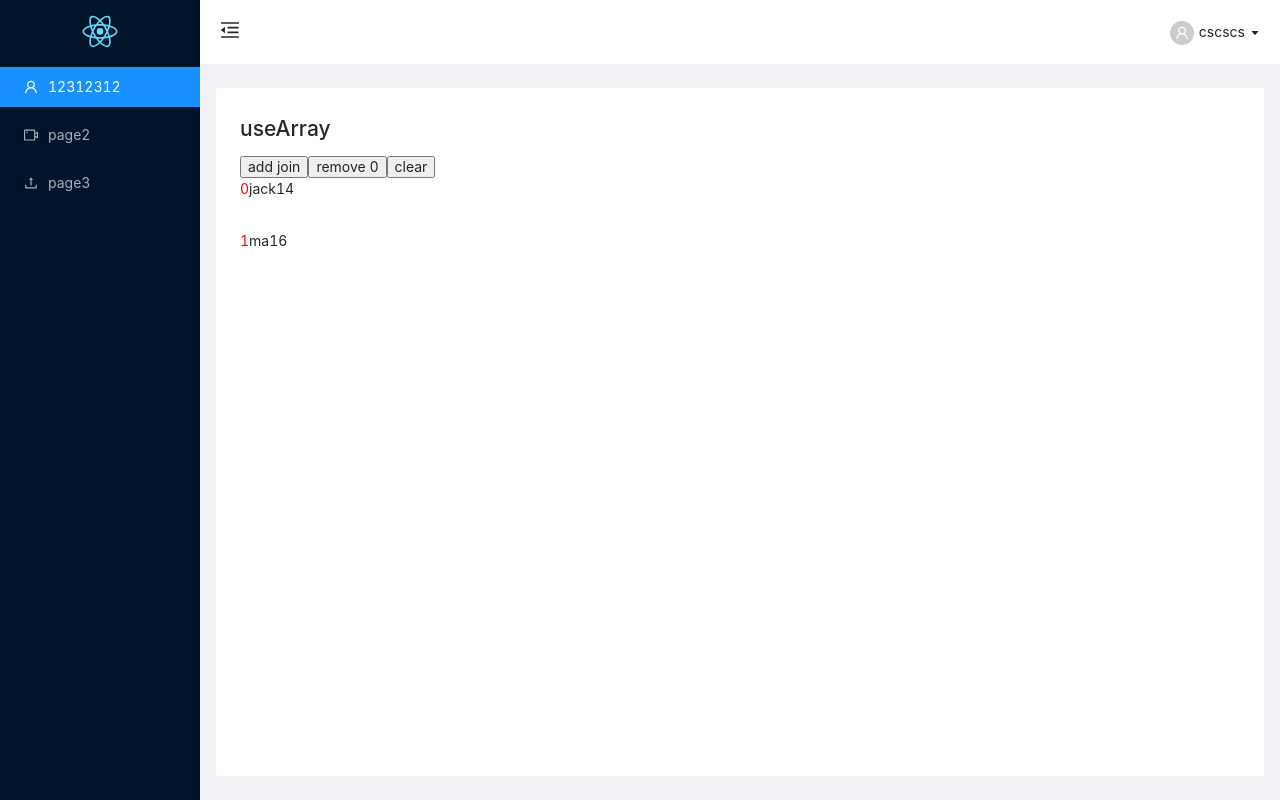
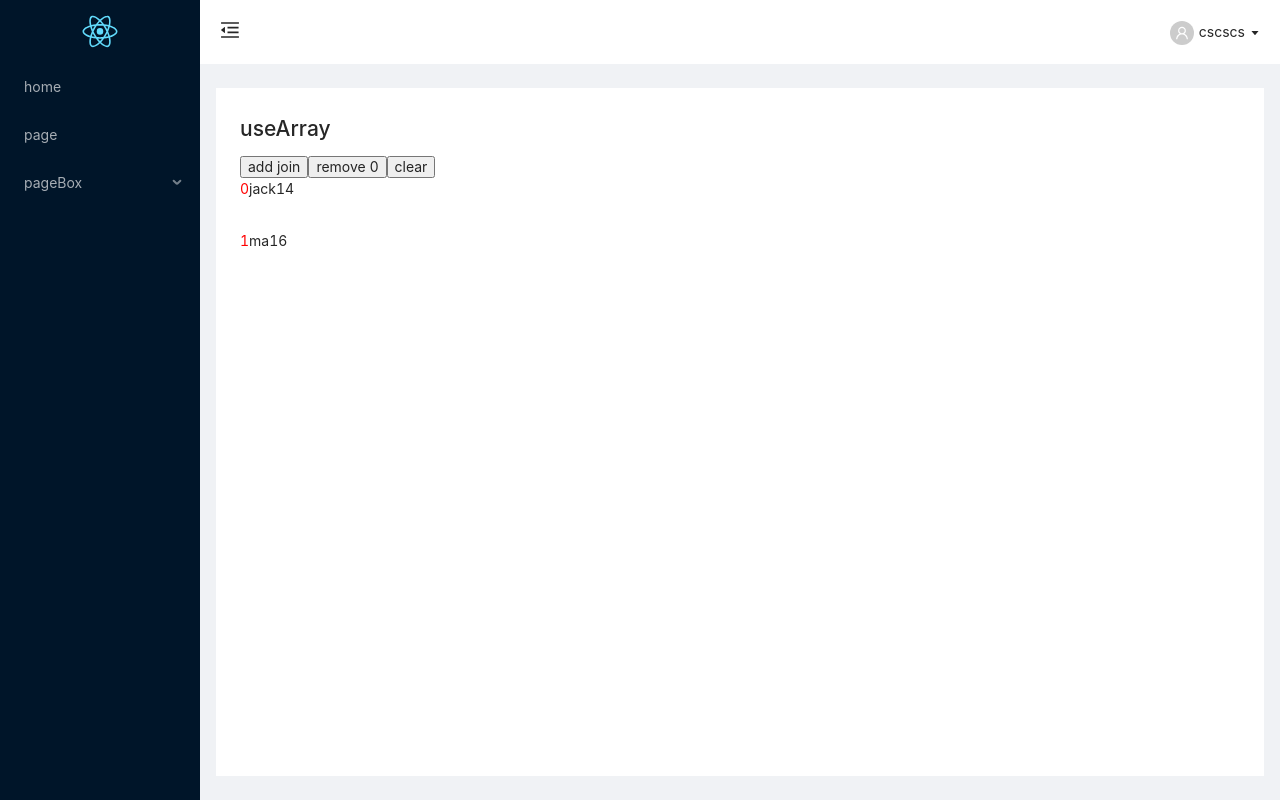
Before and after one commit to AntzyMo/react-ant-template, a React (Vite) app: page /#/login in a window 1280 px wide. Both pictures are taken after a click on the button "登 录". Built offline with nearby package versions, Linux system fonts and the light colour scheme.

Commit message:
handle sidebar

```diff
--- a/package.json
+++ b/package.json
@@ -12,6 +12,7 @@
     "@ant-design/icons": "^4.7.0",
     "@reduxjs/toolkit": "^1.8.2",
     "@types/mockjs": "^1.0.6",
+    "@types/path-browserify": "^1.0.0",
     "antd": "^4.21.0",
     "axios": "^0.27.2",
     "normalize.css": "^8.0.1",
@@ -41,6 +42,7 @@
     "husky": "^8.0.1",
     "less": "^4.1.3",
     "mockjs": "^1.1.0",
+    "path-browserify": "^1.0.1",
     "postcss": "^8.4.14",
     "postcss-preset-env": "^7.7.1",
     "prettier": "^2.6.2",
--- a/src/layout/components/header/index.tsx
+++ b/src/layout/components/header/index.tsx
@@ -1,14 +1,17 @@
+import './index.less'
 import { createElement } from 'react'
+import { useDispatch } from 'react-redux'
+import { useNavigate } from 'react-router-dom'
+
+import { Avatar, Dropdown, Menu } from 'antd'
 import {
   MenuUnfoldOutlined,
   MenuFoldOutlined,
   UserOutlined,
   CaretDownOutlined
 } from '@ant-design/icons'
-import { Avatar, Dropdown, Menu } from 'antd'
-import { useDispatch } from 'react-redux'
+
 import { removeToken } from '@/store/modules/user'
-import './index.less'
 
 interface props {
   collapsed: boolean
@@ -17,9 +20,11 @@ interface props {
 
 const MenuCom = () => {
   const dispatch = useDispatch()
+  const navigate = useNavigate()
   const handleMenuClick = (e: any) => {
     if (e.key === '1') {
       dispatch(removeToken())
+      navigate('/login', { replace: true })
     }
   }
 
--- a/src/layout/components/sidebar/index.tsx
+++ b/src/layout/components/sidebar/index.tsx
@@ -1,49 +1,72 @@
 import './index.less'
+import { Link } from 'react-router-dom'
+import { resolve } from 'path-browserify'
+
 import { Menu } from 'antd'
-import {
-  UserOutlined,
-  VideoCameraOutlined,
-  UploadOutlined
-} from '@ant-design/icons'
-import { Link } from 'react-router-dom'
 
-// const items = () => {
-//   console.log(router, 'router')
-//   const route = router.filter(item => {
-//     if (item.children) {
-//       if (item.children.length === 1) {
-//         return [key]
-//       }
-//     }
-//   })
+import type { routes, typeForArr } from '@/type'
+import type { MenuProps } from 'antd'
 
-//   console.log(route, 'route')
-// }
+import { asyncRoutesList } from '@/router/routes'
+
+type menuProps = typeForArr<MenuProps['items']>
+
+/* 拼接路由地址 */
+const resolvePath = (basePath: string, routePath: string) => {
+  return basePath ? resolve(basePath, routePath) : routePath
+}
+
+/* 处理侧边栏 */
+let prvPath = '/'
+const handleMenu = (asyncRoutesList: routes[], path?: string) => {
+  const list: menuProps[] = asyncRoutesList.map(item => {
+    let routesProject: menuProps = {
+      key: resolvePath(path ?? '', item.path ?? ''),
+      icon: item.meta?.icon
+    }
+
+    prvPath = routesProject.key as string
+
+    if (item.children?.length) {
+      if (item.children.length === 1) {
+        routesProject = {
+          ...routesProject,
+          label: (
+            <Link to={routesProject.key as string}>
+              {item.meta?.title ?? item.children[0].meta?.title}
+            </Link>
+          )
+        }
+      } else {
+        routesProject = {
+          ...routesProject,
+          label: item.meta?.title ?? item.children[0].meta?.title,
+          children: handleMenu(item.children, prvPath)
+        }
+      }
+    } else {
+      routesProject = {
+        ...routesProject,
+        label: <Link to={routesProject.key as string}>{item.meta?.title}</Link>
+      }
+    }
+    return routesProject
+  })
+
+  return list
+}
 
 const Siderbar = () => {
+  const items = handleMenu(asyncRoutesList)
+  console.log(items, 'items')
+
   return (
     <div className='Siderbar'>
       <Menu
         theme='dark'
         mode='inline'
         defaultSelectedKeys={['1']}
-        items={[
-          {
-            key: '1',
-            icon: <UserOutlined />,
-            label: <Link to='/page'>12312312</Link>
-          },
-          {
-            key: '2',
-            icon: <VideoCameraOutlined />,
-            label: <Link to='/page1'>page2</Link>
-          },
-          {
-            key: '3',
-            icon: <UploadOutlined />,
-            label: <Link to='/page1/page3'>page3</Link>
-          }
-        ]}
+        items={items}
       />
     </div>
   )
--- a/src/router/index.tsx
+++ b/src/router/index.tsx
@@ -8,7 +8,8 @@ import router from './routes'
 // 白名单(不需要登录就可以访问的名单)
 const whiteList = ['/login']
 
-const Router = () => {
+/* 路由守卫 */
+const useAuthRouter = () => {
   const location = useLocation()
   const navigate = useNavigate()
   const element = useRoutes(router)
@@ -24,7 +25,6 @@ const Router = () => {
       }
     } else {
       if (!whiteList.includes(pathname)) {
-        console.log(44)
         navigate('/login', { replace: true })
       }
     }
@@ -34,6 +34,11 @@ const Router = () => {
     authRouter()
   }, [pathname])
 
+  return element
+}
+
+const Router = () => {
+  const element = useAuthRouter()
   return <>{element}</>
 }
 
--- a/src/router/routes.tsx
+++ b/src/router/routes.tsx
@@ -1,6 +1,5 @@
 import { lazy } from 'react'
-import type { RouteObject } from 'react-router-dom'
-
+import type { routes } from '@/type'
 import Layout from '../layout'
 import Login from '@/views/login'
 
@@ -10,14 +9,15 @@ const Page2 = lazy(() => import('../views/page1/page2'))
 const Page3 = lazy(() => import('../views/page1/page3'))
 const NoPage = lazy(() => import('../views/noPage'))
 
-export const asyncRoutesList: RouteObject[] = [
+export const asyncRoutesList: routes[] = [
   {
     path: '/',
     element: <Layout />,
     children: [
       {
         index: true,
-        element: <Home />
+        element: <Home />,
+        meta: { title: 'home' }
       }
     ]
   },
@@ -28,28 +28,32 @@ export const asyncRoutesList: RouteObject[] = [
     children: [
       {
         index: true,
-        element: <Page />
+        element: <Page />,
+        meta: { title: 'page' }
       }
     ]
   },
 
   {
-    path: '/page1',
+    path: '/pageBox',
     element: <Layout />,
+    meta: { title: 'pageBox' },
     children: [
       {
-        index: true,
-        element: <Page2 />
+        path: 'page1',
+        element: <Page2 />,
+        meta: { title: 'page1' }
       },
       {
-        path: 'page3',
-        element: <Page3 />
+        path: 'page2',
+        element: <Page3 />,
+        meta: { title: 'page2' }
       }
     ]
   }
 ]
 
-const basicRoutesList: RouteObject[] = [
+const basicRoutesList: routes[] = [
   {
     path: '/login',
     element: <Login />
--- /dev/null
+++ b/src/type/index.ts
@@ -0,0 +1,13 @@
+import type { ReactNode } from 'react'
+import type { RouteObject } from 'react-router-dom'
+
+export interface routes extends RouteObject {
+  children?: routes[]
+  meta?: {
+    title?: string
+    role?: string
+    icon?: ReactNode | string
+  }
+}
+
+export type typeForArr<T> = T extends Array<infer X> ? X : never
--- a/src/views/page1/page2/index.tsx
+++ b/src/views/page1/page2/index.tsx
@@ -1,5 +1,5 @@
 const com = () => {
-  return <div className='com'>page2</div>
+  return <div className='com'>page1</div>
 }
 
 export default com
--- a/src/views/page1/page3/index.tsx
+++ b/src/views/page1/page3/index.tsx
@@ -1,5 +1,5 @@
 const com = () => {
-  return <div className='com'>page3</div>
+  return <div className='com'>page2</div>
 }
 
 export default com
```
Also changed, not shown: 1 other file (tests, documents, lock files or other folders).
